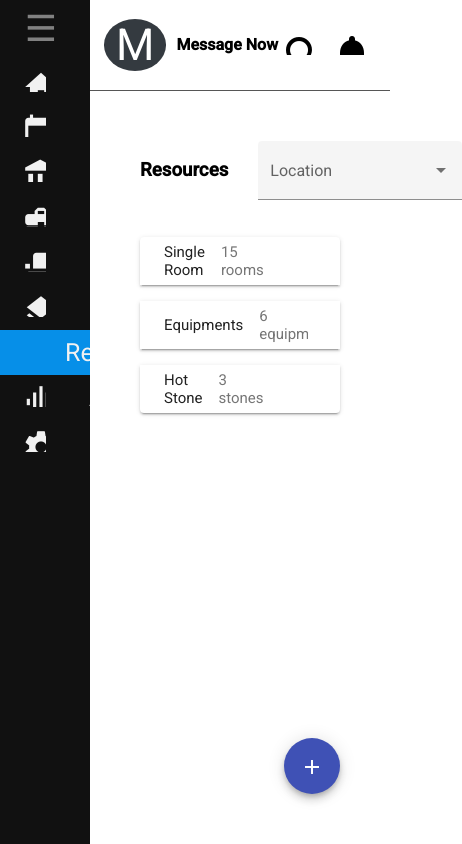
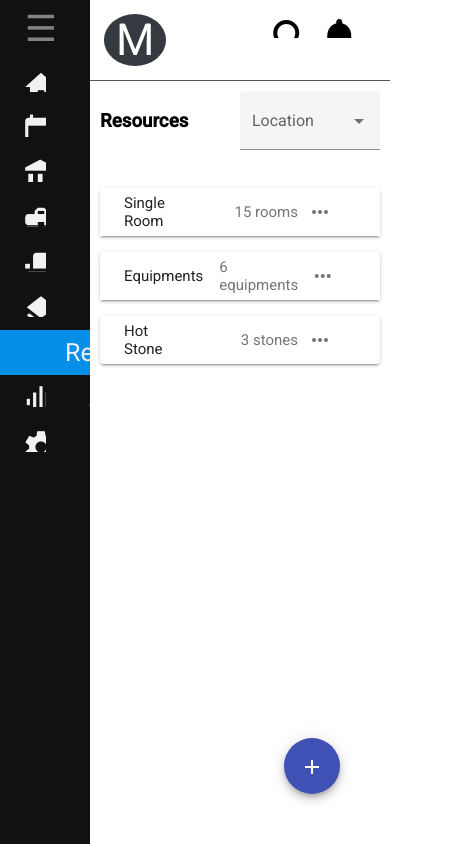
Before and after one commit to kavishsoam/angular-flex-material-s, an Angular app: page /resources in a window 390 px wide. Shown: the whole page, 462 px wide, since content can reach past the window. Built offline with nearby package versions, Linux system fonts and the light colour scheme; what @amcharts/amcharts4 would draw is missing.

Commit message:
resource page reponsive

```diff
--- a/src/app/components/header/header.component.html
+++ b/src/app/components/header/header.component.html
@@ -1,15 +1,15 @@
 <section>
   <div class="border-bottom">
-    <div fxLayout="row"
-    fxLayoutAlign="space-between center" class="">
+    <div fxLayout="row" fxLayoutAlign="space-between" class="">
 
-      <div fxLayout="row" fxLayoutAlign="space-between center">
-
+      <div fxFlex="auto" fxFlex.sm="80" fxFlex.md="85" fxFlex.lg="90" fxFlex.xl="93" fxLayout="row" fxLayout.xs="column"
+        fxLayoutAlign="start start">
         <div class="m-div">M</div>
-        <h4>Message Now</h4>
+        <div class="header-name">
+          <h4>Message Now</h4>
+        </div>
       </div>
-      <div
-      class="ml-auto">
+      <div fxFlex="40" fxFlex.sm="20" fxFlex.md="15" fxFlex.lg="10" fxFlex.xl="7" class="ml-auto">
         <span>
           <mat-icon aria-hidden="false">search</mat-icon>
         </span>
--- a/src/app/components/header/header.component.scss
+++ b/src/app/components/header/header.component.scss
@@ -23,3 +23,11 @@
     width: auto;
   }
 }
+
+
+
+@media screen and (max-width: 599px) {
+  .header-name {
+    display: none;
+  }
+}
--- a/src/app/components/resources/resources.component.html
+++ b/src/app/components/resources/resources.component.html
@@ -3,11 +3,11 @@
   <section>
     <div class="p-50">
       <div fxLayout="row" fxLayoutAlign="space-between stretch" fxLayoutGap="30px" class="margin-bottom-20">
-        <div class="border-block">
+        <div fxFlex="50" fxFlex.sm="50" fxFlex.md="80" fxFlex.lg="80" fxFlex.xl="80" class="border-block">
           <h3>Resources</h3>
         </div>
-        <div class="border-block">
-          <mat-form-field appearance="fill">
+        <div fxFlex="50" fxFlex.sm="50" fxFlex.md="20" fxFlex.lg="20" fxFlex.xl="20" class="border-block">
+          <mat-form-field appearance="fill" class="width-100">
             <mat-label>Location</mat-label>
             <mat-select name="location" [(ngModel)]="location" (selectionChange)="onLocationChange()">
               <mat-option *ngFor="let location of locations" [value]="location.value">
@@ -34,10 +34,10 @@
               <!-- <div> -->
               <div fxLayout="row" fxLayoutAlign="space-between center" *ngFor="let location of item.locations; let i = index">
                 <div fxFlex="100">
-                  <table style="width: 100%;" class="border-bottom">
+                  <table class="border-bottom width-100">
                     <thead class="font-bold">
                       <tr>
-                        <td style="width: 50%;">{{location.name}}</td>
+                        <td class="width-50" data-name="location.name">{{location.name}}</td>
                         <td class="text-center">Extra Cost</td>
                         <td class="text-center">Available</td>
                         <td class="text-center">Status</td>
--- a/src/app/components/resources/resources.component.scss
+++ b/src/app/components/resources/resources.component.scss
@@ -64,3 +64,99 @@
     display: block;
   }
 }
+
+.width-50 {
+  width: 50%;
+}
+
+.width-100 {
+  width: 100%;
+}
+
+
+
+@media screen and (max-width: 450px) {
+  .p-50 {
+    padding: 10px;
+  }
+
+  .ml-50 {
+    margin-left: 10px;
+  }
+
+  .width-50 {
+    width: auto;
+  }
+}
+
+@media only screen and (max-width: 760px),
+(min-device-width: 768px) and (max-device-width: 1024px) {
+
+  /* Force table to not be like tables anymore */
+  table,
+  thead,
+  tbody,
+  th,
+  td,
+  tr {
+    display: block;
+  }
+
+  /* Hide table headers (but not display: none;, for accessibility) */
+  thead tr {
+    position: absolute;
+    top: -9999px;
+    left: -9999px;
+  }
+
+  tr {
+    border: 1px solid #ccc;
+    border-radius: 10px;
+    padding: 10px;
+    margin-bottom: 10px;
+  }
+
+  td {
+    /* Behave  like a "row" */
+    border: none;
+    // border-bottom: 1px solid #eee;
+    position: relative;
+    padding-left: 50%;
+  }
+
+  td:before {
+    /* Now like a table header */
+    position: absolute;
+    /* Top/left values mimic padding */
+    top: 6px;
+    left: 6px;
+    width: 45%;
+    padding-right: 10px;
+    white-space: nowrap;
+    font-weight: bold;
+  }
+
+  .text-center {
+    text-align: left;
+  }
+
+  /*
+	Label the data
+	*/
+  td:nth-of-type(1):before {
+    content: 'Room';
+    ;
+  }
+
+  td:nth-of-type(2):before {
+    content: "Extra Cost";
+  }
+
+  td:nth-of-type(3):before {
+    content: "Available";
+  }
+
+  td:nth-of-type(4):before {
+    content: "Status";
+  }
+}
```
